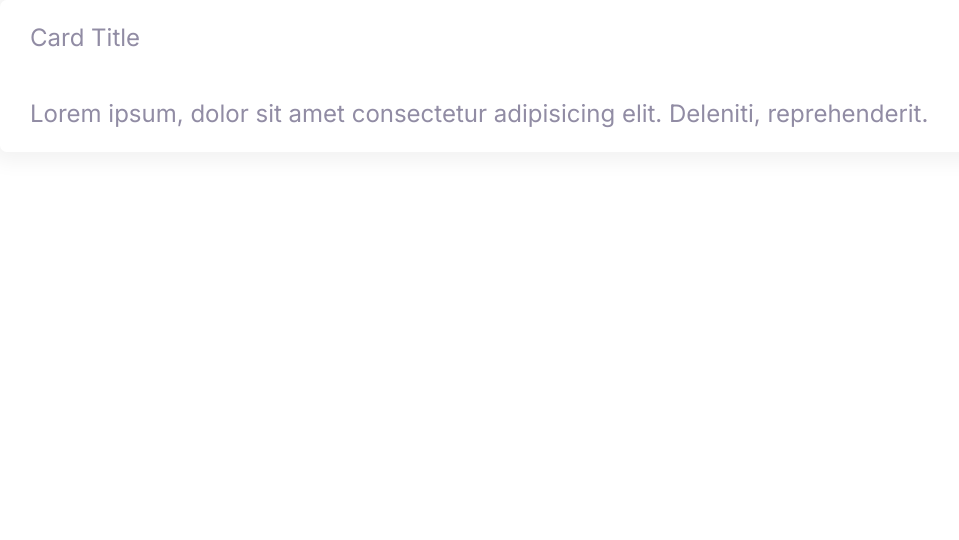
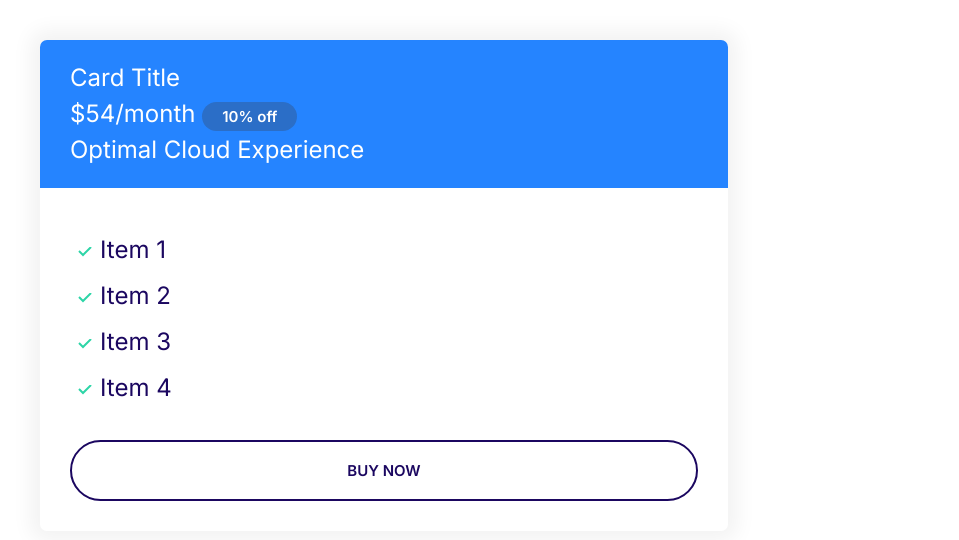
Before and after one commit to LevanceWam/HTMLCourse3, a plain HTML site: page index.html in a window 1280 px wide. Shown: the whole page, without its empty margins (0-959 px from the left). Drawn offline with Linux system fonts and the light colour scheme.

Commit message:
Attempting to finish the card

```diff
--- a/css/styles.css
+++ b/css/styles.css
@@ -111,7 +111,7 @@ a {
 
 /* * using BEM naming convention to define the skin  */
 .badge--primary{
-    background: var(--primary-color);
+    background: #2b6ec7;
     color: white;
 }
 
@@ -240,7 +240,7 @@ icon-container {
 }
 
 .btn--outline {
-    background-color: none;
+    background-color: white;
     color: var(--header-color);
     border: 2px solid var(--header-color);
     transition: background ease-out 0.9s;
--- a/index.html
+++ b/index.html
@@ -14,10 +14,24 @@
 </head>
 
 <body>
-    <div class="card">
-        <header class="card__header">Card Title</header>
-        <div class="card__body">
-            Lorem ipsum, dolor sit amet consectetur adipisicing elit. Deleniti, reprehenderit.
+    <div style=" width: 60%; padding: 4rem;">
+        <div class="card card--primary">
+            <header class="card__header">Card Title
+
+                <p><span>$54</span>/month <span class="badge badge--primary">10% off</span></p>
+                <p>Optimal Cloud Experience</p>
+            </header>
+            <div class="card__body">
+
+                <ul class="list list--tick">
+                    <li class="list__item">Item 1</li>
+                    <li class="list__item">Item 2</li>
+                    <li class="list__item">Item 3</li>
+                    <li class="list__item">Item 4</li>
+                </ul>
+
+                <button class="btn btn--outline btn--block">Buy now</button>
+            </div>
         </div>
     </div>
 </body>
```
